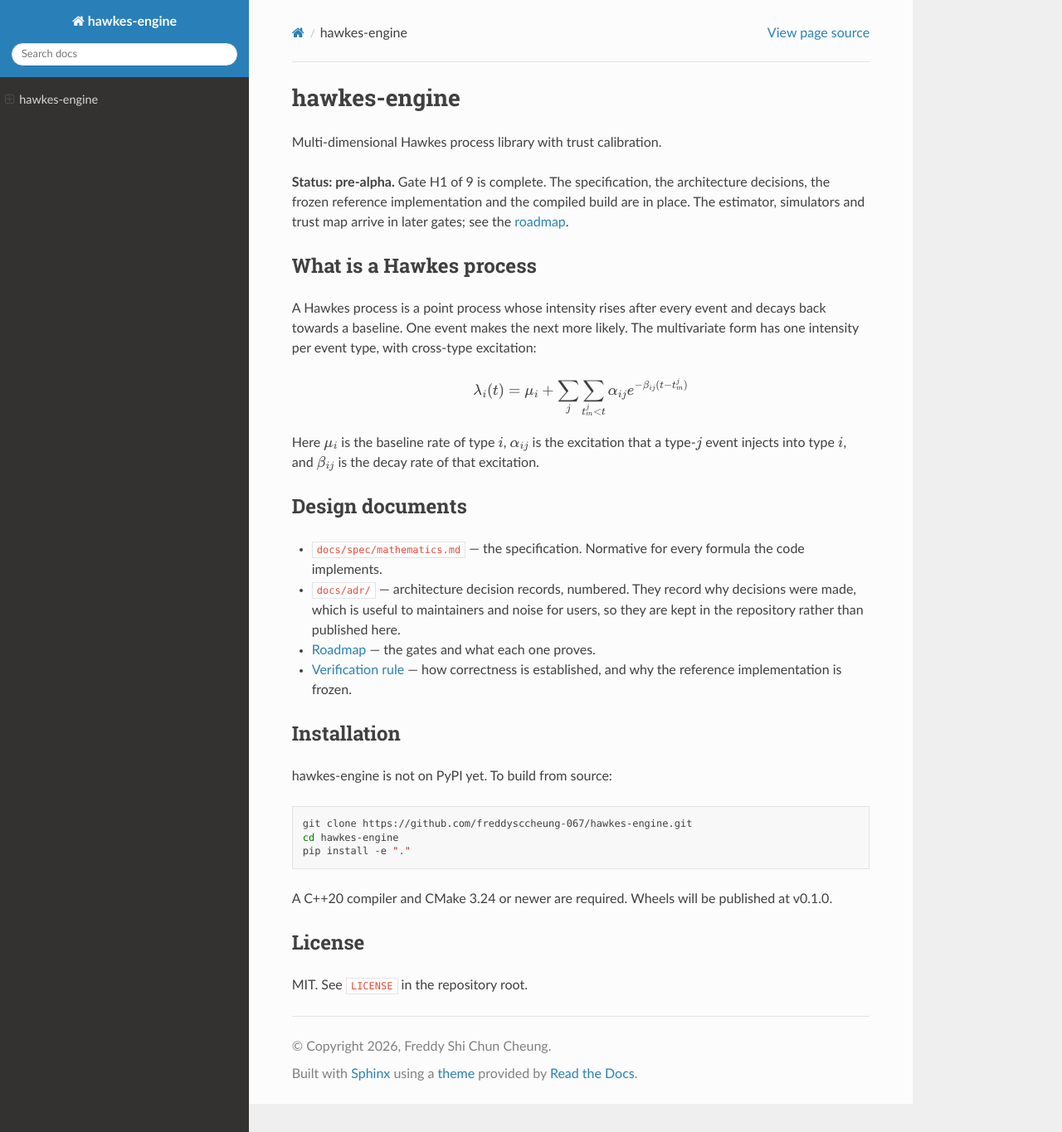
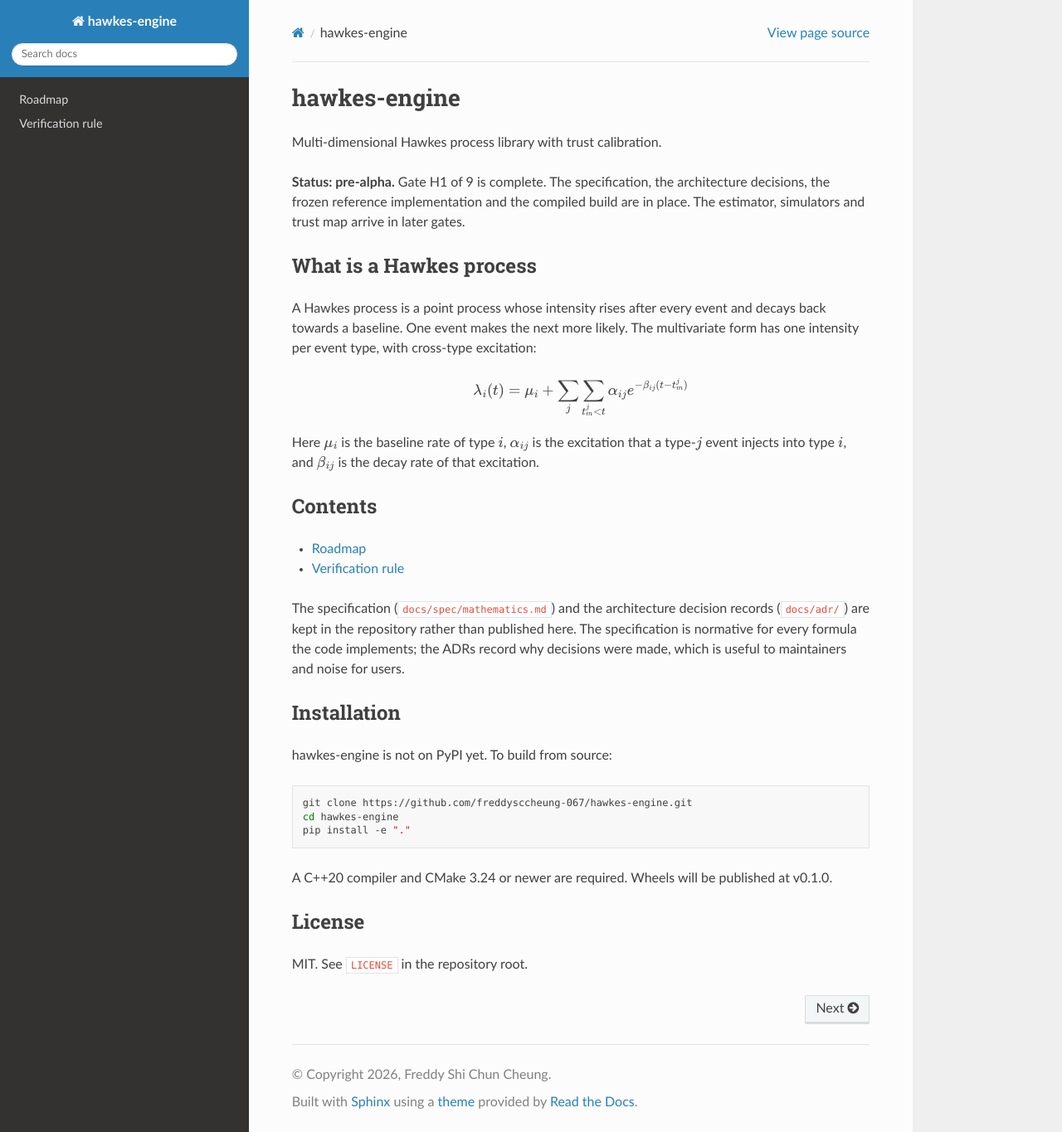
Before and after one commit to freddysccheung-067/hawkes-engine, a Sphinx documentation site: the page built from docs/index.md, in a window 1280 px wide and 1365 px high. Shown: the whole window at 83% size. Built offline with Sphinx 7.4.7 and the Read the Docs theme 3.1.0, drawn with Linux system fonts in a browser that asks for light colours.

Commit message:
Add a toctree so the docs build passes -W
sphinx-build -W treats warnings as errors, and a page that no toctree
references is a warning. The index used plain Markdown links, which do
not register a page as included, so ROADMAP and verification-rule would
each have failed the build even though they exist.

The toctree also makes the sidebar navigable, which the plain links did
not. competitor-analysis.md is excluded alongside the spec and the ADRs:
it is a working note, not user documentation.

````diff
--- a/docs/conf.py
+++ b/docs/conf.py
@@ -31,7 +31,10 @@ html_theme = "sphinx_rtd_theme"
 html_static_path: list[str] = []
 html_title = "hawkes-engine"
 
-exclude_patterns = ["_build", "adr/**", "spec/**"]
+# Only the user-facing pages are published. The specification and the ADRs stay
+# in the repository: they matter to maintainers and are noise on a docs site.
+# Excluding them here keeps sphinx-build -W quiet about orphans.
+exclude_patterns = ["_build", "adr/**", "spec/**", "competitor-analysis.md"]
 
 autodoc_typehints = "description"
 napoleon_google_docstring = True
--- a/docs/index.md
+++ b/docs/index.md
@@ -5,7 +5,7 @@ Multi-dimensional Hawkes process library with trust calibration.
 **Status: pre-alpha.** Gate H1 of 9 is complete. The specification, the
 architecture decisions, the frozen reference implementation and the compiled
 build are in place. The estimator, simulators and trust map arrive in later
-gates; see the [roadmap](ROADMAP.md).
+gates.
 
 ## What is a Hawkes process
 
@@ -21,16 +21,20 @@ Here $\mu_i$ is the baseline rate of type $i$, $\alpha_{ij}$ is the excitation
 that a type-$j$ event injects into type $i$, and $\beta_{ij}$ is the decay rate
 of that excitation.
 
-## Design documents
+## Contents
 
-- `docs/spec/mathematics.md` — the specification. Normative for every formula
-  the code implements.
-- `docs/adr/` — architecture decision records, numbered. They record why
-  decisions were made, which is useful to maintainers and noise for users, so
-  they are kept in the repository rather than published here.
-- [Roadmap](ROADMAP.md) — the gates and what each one proves.
-- [Verification rule](verification-rule.md) — how correctness is established,
-  and why the reference implementation is frozen.
+```{toctree}
+:maxdepth: 1
+
+ROADMAP
+verification-rule
+```
+
+The specification (`docs/spec/mathematics.md`) and the architecture decision
+records (`docs/adr/`) are kept in the repository rather than published here.
+The specification is normative for every formula the code implements; the ADRs
+record why decisions were made, which is useful to maintainers and noise for
+users.
 
 ## Installation
 
````
